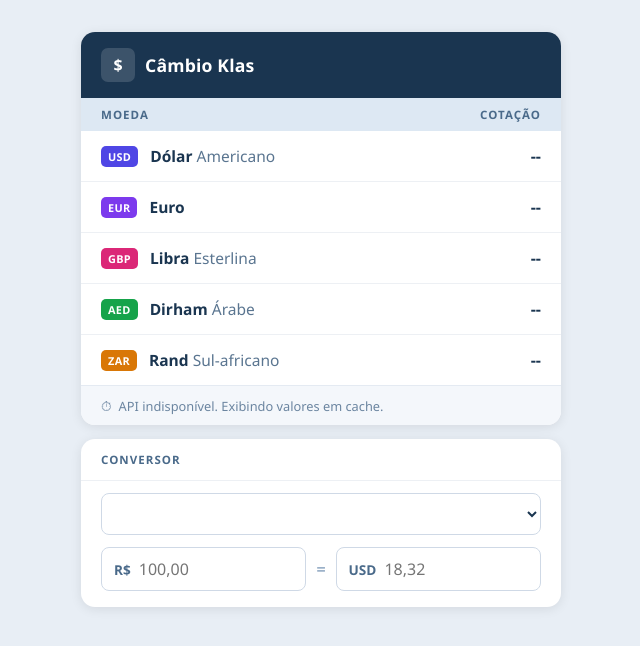
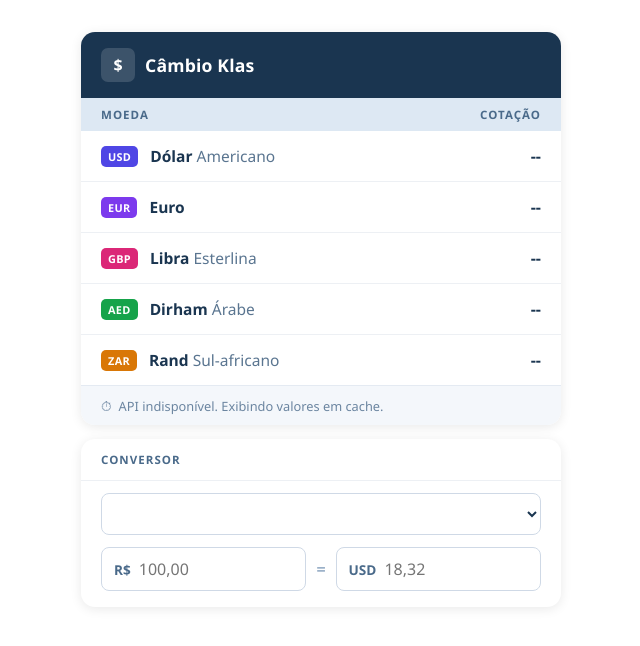
Before and after one commit to nathan-matos-klas/klas-cambio-web, a plain HTML site: page index.html in a window 1280 px wide. Shown: the whole page, without its empty margins (319-959 px from the left). Drawn offline with Linux system fonts and the light colour scheme; no server answers.

Commit message:
Update index.html

```diff
--- a/index.html
+++ b/index.html
@@ -9,7 +9,7 @@
 
   body {
     font-family: "Segoe UI", Tahoma, Arial, sans-serif;
-    background: #e8eef5;
+    background: #FFFFFF;
     color: #1a3550;
     min-height: 100vh;
     display: flex;
```
